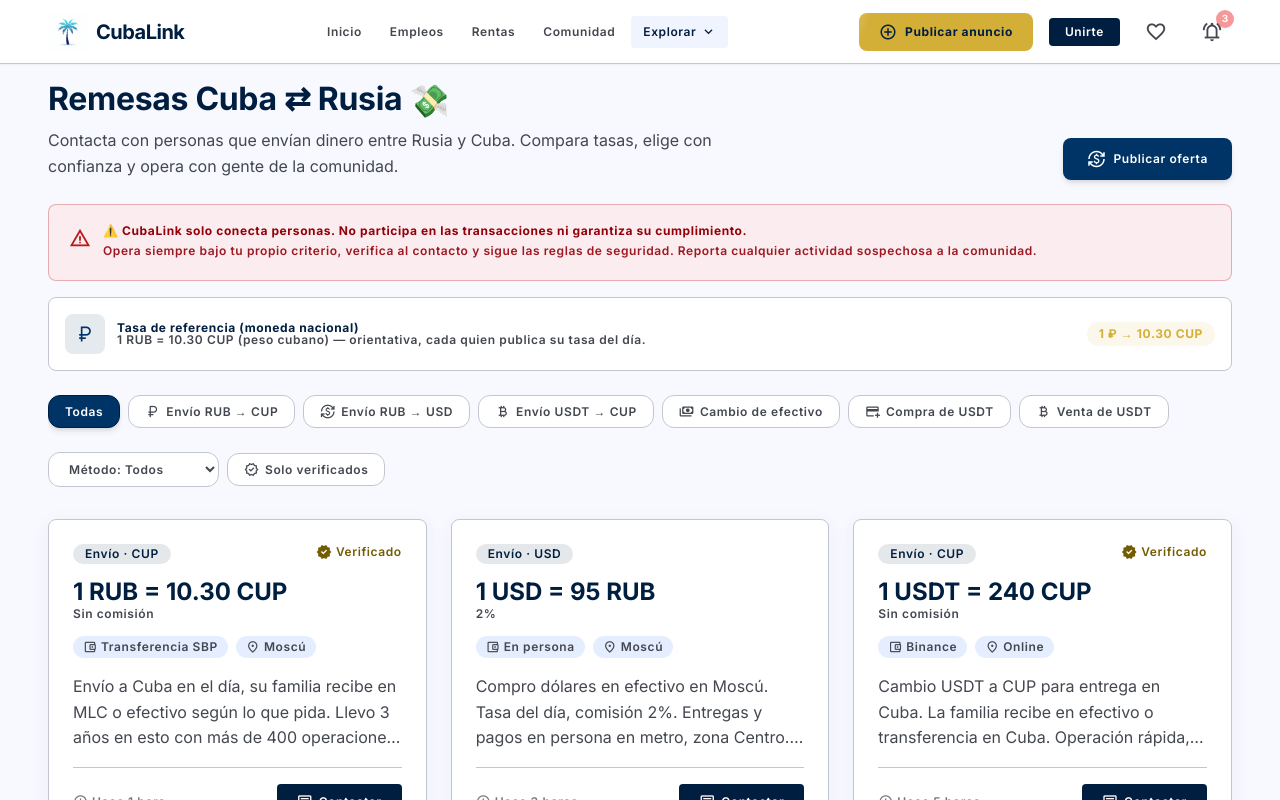
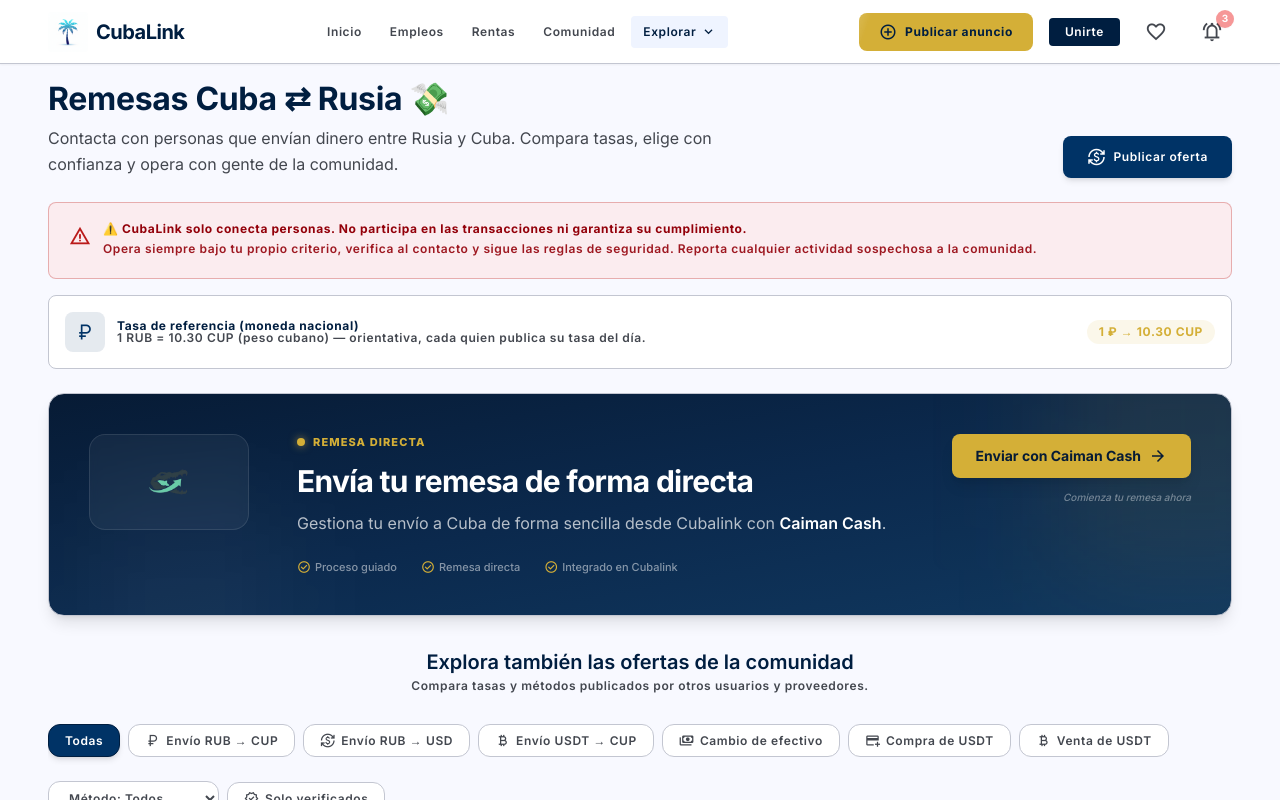
Before and after one commit to jorge0902/cubalink, a React (Vite) app in the folder CubaLink-Frontend/: page /remesas in a window 1280 px wide. Shown: the top 800 px of the page. Built offline with nearby package versions, Linux system fonts and the light colour scheme.

Commit message:
feat: integrar banner premium Caiman Cash en remesas con nuevo logo

```diff
--- /dev/null
+++ b/CubaLink-Frontend/src/components/CaimanCashBanner.jsx
@@ -0,0 +1,76 @@
+import { Link } from 'react-router-dom'
+import MaterialIcon from './MaterialIcon'
+import caimanLogo from '../assets/caiman/logo-removebg-preview.png'
+
+export default function CaimanCashBanner() {
+  return (
+    <section className="relative overflow-hidden rounded-2xl border border-outline-variant bg-gradient-to-br from-[#071b35] via-[#0b294d] to-[#10385f] shadow-lg mb-8 group" aria-label="Caiman Cash - Remesa directa">
+      {/* Decorative accents */}
+      <div className="absolute -top-20 -right-20 w-64 h-64 bg-brand-gold/10 rounded-full blur-3xl pointer-events-none" />
+      <div className="absolute -bottom-20 left-10 w-48 h-48 bg-white/5 rounded-full blur-3xl pointer-events-none" />
+
+      <div className="relative z-10 p-6 sm:p-8 md:p-10">
+        <div className="flex flex-col md:flex-row items-center md:items-start gap-6 md:gap-12">
+
+          {/* Logo Area */}
+          <div className="flex-shrink-0 flex items-center justify-center bg-white/5 p-2 rounded-2xl backdrop-blur-sm border border-white/10 w-32 h-20 sm:w-40 sm:h-24 transition-transform group-hover:scale-105 duration-300">
+            <img
+              src={caimanLogo}
+              alt="Caiman Cash"
+              className="max-w-full max-h-full object-contain"
+            />
+          </div>
+
+          {/* Info Area */}
+          <div className="flex-1 text-center md:text-left">
+            <div className="flex items-center justify-center md:justify-start gap-2 mb-3">
+              <span className="w-2 h-2 rounded-full bg-brand-gold shadow-[0_0_8px_rgba(244,200,74,0.6)]" />
+              <span className="text-brand-gold text-[11px] font-extrabold tracking-widest uppercase">
+                Remesa Directa
+              </span>
+            </div>
+
+            <h2 className="text-white text-2xl md:text-3xl font-bold leading-tight mb-3 tracking-tight">
+              Envía tu remesa de forma directa
+            </h2>
+
+            <p className="text-white/70 text-sm md:text-base max-w-2xl mb-6 leading-relaxed">
+              Gestiona tu envío a Cuba de forma sencilla desde Cubalink con <strong className="text-white font-semibold">Caiman Cash</strong>.
+            </p>
+
+            <div className="flex flex-wrap justify-center md:justify-start gap-x-6 gap-y-2 text-white/50 text-[11px] font-medium">
+              <span className="flex items-center gap-1">
+                <MaterialIcon name="check_circle" className="text-brand-gold text-[14px]" />
+                Proceso guiado
+              </span>
+              <span className="flex items-center gap-1">
+                <MaterialIcon name="check_circle" className="text-brand-gold text-[14px]" />
+                Remesa directa
+              </span>
+              <span className="flex items-center gap-1">
+                <MaterialIcon name="check_circle" className="text-brand-gold text-[14px]" />
+                Integrado en Cubalink
+              </span>
+            </div>
+          </div>
+
+          {/* Action Area */}
+          <div className="flex flex-col items-center md:items-end gap-3 min-w-[200px]">
+            <Link
+              to="https://caimancash.vercel.app"
+              target="_blank"
+              rel="noopener noreferrer"
+              className="w-full sm:w-auto inline-flex items-center justify-center gap-2 bg-brand-gold text-[#071b35] px-6 py-3 rounded-xl font-bold text-sm transition-all hover:bg-brand-gold/90 hover:-translate-y-0.5 active:scale-95 shadow-lg hover:shadow-brand-gold/20"
+            >
+              Enviar con Caiman Cash
+              <MaterialIcon name="arrow_forward" className="text-[18px] transition-transform group-hover:translate-x-1" />
+            </Link>
+            <span className="text-white/40 text-[10px] font-medium italic">
+              Comienza tu remesa ahora
+            </span>
+          </div>
+        </div>
+      </div>
+    </section>
+  )
+}
--- a/CubaLink-Frontend/src/pages/Remittances.jsx
+++ b/CubaLink-Frontend/src/pages/Remittances.jsx
@@ -2,6 +2,7 @@
 import MaterialIcon from '../components/MaterialIcon'
 import RemittanceCard from '../components/RemittanceCard'
 import PublishModal from '../components/PublishModal'
+import CaimanCashBanner from '../components/CaimanCashBanner'
 import { remittances, remittanceTypes, paymentMethods, safetyRules } from '../data/remittances'
 
 const publishFields = [
@@ -57,7 +58,7 @@
         <div className="flex flex-col md:flex-row md:items-end justify-between gap-6 mb-6">
           <div className="max-w-2xl">
             <h1 className="font-headline-lg text-headline-lg text-primary mb-2">
-              Remesas Cuba ⇄ Rusia <span className="align-middle">💸</span>
+              Remesas Cuba ⇄ Rusia 💸
             </h1>
             <p className="text-on-surface-variant font-body-md text-body-md">
               Contacta con personas que envían dinero entre Rusia y Cuba. Compara tasas, elige con confianza y opera con gente de la comunidad.
@@ -72,7 +73,7 @@
           </button>
         </div>
 
-        {/* Advertencia de seguridad — siempre visible */}
+        {/* Advertencia de seguridad */}
         <div className="bg-error-container/40 border border-error/30 rounded-xl p-4 md:p-5 flex gap-3 items-start">
           <MaterialIcon name="warning" className="text-error text-[22px] flex-shrink-0 mt-0.5" />
           <div>
@@ -85,7 +86,7 @@
           </div>
         </div>
 
-        {/* Referencia de cambio — moneda nacional */}
+        {/* Referencia de cambio */}
         <div className="mt-4 bg-surface-container-lowest border border-outline-variant rounded-xl p-4 flex flex-wrap items-center gap-3">
           <span className="w-10 h-10 rounded-xl bg-brand-blue-deep/10 text-brand-blue-deep flex items-center justify-center">
             <MaterialIcon name="currency_ruble" className="text-[20px]" />
@@ -103,6 +104,19 @@
           </span>
         </div>
       </section>
+
+      {/* Caiman Cash Banner - Inserted after reference rate */}
+      <CaimanCashBanner />
+
+      {/* Separador P2P */}
+      <div className="mb-8 text-center">
+        <h3 className="font-title-md text-title-md text-primary mb-1">
+          Explora también las ofertas de la comunidad
+        </h3>
+        <p className="text-on-surface-variant text-label-sm font-label-sm">
+          Compara tasas y métodos publicados por otros usuarios y proveedores.
+        </p>
+      </div>
 
       {/* Filtros */}
       <section className="mb-8 space-y-4">
@@ -147,7 +161,9 @@
           <button
             onClick={() => setOnlyVerified((v) => !v)}
             className={`px-4 py-2 rounded-full font-label-sm text-label-sm transition-all flex items-center gap-1.5 ${
-              onlyVerified ? 'bg-secondary-container text-on-secondary-container font-bold' : 'bg-surface-container-lowest border border-outline-variant text-on-surface-variant hover:bg-surface-container-low'
+              onlyVerified
+                ? 'bg-secondary-container text-on-secondary-container font-bold'
+                : 'bg-surface-container-lowest border border-outline-variant text-on-surface-variant hover:bg-surface-container-low'
             }`}
           >
             <MaterialIcon name="verified" className="text-[15px]" />
--- a/CubaLink-Frontend/vite.config.js
+++ b/CubaLink-Frontend/vite.config.js
@@ -5,7 +5,7 @@
 export default defineConfig({
   plugins: [react()],
   server: {
-    port: 3000,
+    port: 5174,
     host: true,
   },
 })
```
Also changed, not shown: CubaLink-Frontend/src/assets/caiman/logo-CE1IFyik.png (added), CubaLink-Frontend/src/assets/caiman/logo-removebg-preview.png (added).
